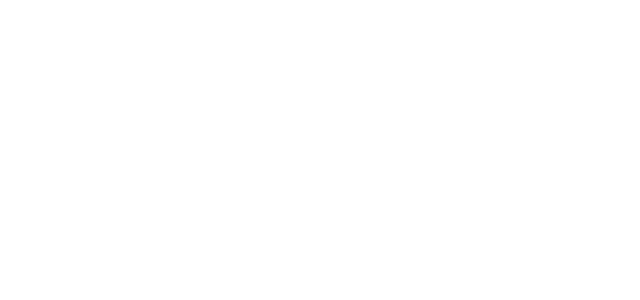
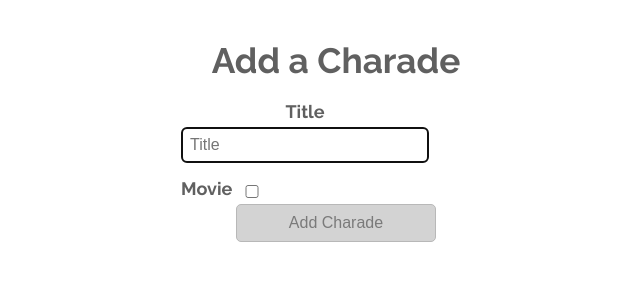
Before and after one commit to pablisch/charades, a React (Vite) app in the folder frontend/: page /add-charade in a window 1280 px wide. Before the commit this address had no page. Shown: the top 300 px of the page, without its empty margins (304-944 px from the left). Built offline with nearby package versions, Linux system fonts and the light colour scheme.

Commit message:
Format changes and added new charade form page.

```diff
--- a/frontend/src/App.css
+++ b/frontend/src/App.css
@@ -1,17 +1,7 @@
 #root {
-  max-width: 1280px;
   margin: 0 auto;
-  padding: 0 20px 40px;
   text-align: center;
-}
-
-.card {
-  display: flex;
-  align-items: center;
-  justify-content: center;
-  flex-direction: column;
-  padding: 2em;
-  height: 300px;
+  height: 100vh;
 }
 
 .read-the-docs {
--- a/frontend/src/App.jsx
+++ b/frontend/src/App.jsx
@@ -3,6 +3,7 @@
 import './App.css';
 import Navbar from './components/Navbar'
 import MainPage from './pages/MainPage';
+import AddCharadePage from './pages/AddCharadePage';
 
 import charadeSeedData from './data/charadeSeedData';
 
@@ -11,11 +12,6 @@
   const [charades, setCharades] = useState(charadeSeedData);
   const [charade, setCharade] = useState({});
   const [thisSessionCharades, setThisSessionCharades] = useState([]);
-
-
-
-
-
 
   // const handleFetchAllCharades = async () => {
   //   try {
@@ -26,8 +22,6 @@
   //     console.error('Error fetching all charades:', error);
   //   }
   // };
-
-
 
   console.log('charade:', charade);
 
@@ -43,20 +37,13 @@
             <MainPage charades={charades} charade={charade} setCharade={setCharade} thisSessionCharades={thisSessionCharades} setThisSessionCharades={setThisSessionCharades} />
           }
         />
-        {/* <Route
-          path='/:id'
+        <Route
+          path='/add-charade'
           element={
-            <SingleImagePage
-              selectedImage={selectedImage}
-              setSelectedImage={setSelectedImage}
-              setAvatar={setAvatar}
-              setUser={setUser}
-              imageData={imageData}
-              setImageData={setImageData}
-              setIsSideEffect={setIsSideEffect}
+            <AddCharadePage
             />
           }
-        /> */}
+        />
       </Routes>
       {/* <div className='card'>
         <p><strong>{charade.title}</strong></p>
--- /dev/null
+++ b/frontend/src/components/AddCharadeForm.css
@@ -0,0 +1,17 @@
+.format-checkbox {
+  display: flex;
+  align-items: center;
+}
+
+.format-checkbox label {
+  margin-right: 10px;
+}
+
+.format-checkbox input[type='checkbox'] {
+  background-color: aquamarine;
+  width: 20px;
+}
+
+.form-field {
+  width: 80%;
+}
--- /dev/null
+++ b/frontend/src/components/AddCharadeForm.jsx
@@ -0,0 +1,124 @@
+import { useState, useEffect, useRef } from 'react';
+import { useNavigate } from 'react-router-dom';
+// import PropTypes from 'prop-types';
+import InputField from './InputField';
+import axios from 'axios';
+import './Form.css';
+import baseUrl from '../utils/baseUrl';
+import Button from './Button';
+import ErrorMessage from './ErrorMessage';
+import './AddCharadeForm.css';
+
+const AddCharadeForm = () => {
+  const [title, setTitle] = useState('');
+  const [errorMessage, setErrorMessage] = useState('');
+  const [isMovie, setIsMovie] = useState(false);
+
+
+  const navigate = useNavigate();
+
+  const titleInputRef = useRef(null);
+
+  useEffect(() => {
+    document.title = 'Add Charade';
+    window.localStorage.clear();
+    if (titleInputRef.current) {
+      titleInputRef.current.focus();
+    }
+  }, []);
+
+  const handleSignUpSubmit = async (event) => {
+    event.preventDefault();
+
+    try {
+      const DbResponse = await axios.post(
+        `${baseUrl}/api/v1.0/charade/add`,
+        {
+          title,
+        },
+        {
+          headers: {
+            'Content-Type': 'application/json',
+          },
+        }
+      );
+
+      if (DbResponse.status === 201) {
+        const responseData = DbResponse.data;
+        console.log('responseData:', responseData);
+        clearForm();
+        navigate('/');
+      } else {
+        console.log('Something went wrong in handleSignUpSubmit');
+      }
+    } catch (error) {
+      console.error('Error in handleSignUpSubmit:', error);
+      console.log('error.response:', error.response.data.error);
+      setErrorMessage(error.response.data.error);
+    }
+  };
+
+  // Input field functions
+  const handleTitleChange = (event) => {
+    setTitle(event.target.value);
+  };
+
+  const handleMovieCheck = () => {
+    setIsMovie(!isMovie);
+  };
+
+  // const handleFileChange = (event) => {
+  //   const file = event.target.files[0];
+  //   console.log('file', file);
+  //   console.log('file name', file.name);
+  // };
+
+  const clearForm = () => {
+    setTitle('');
+  };
+
+  return (
+    <>
+      <main id='add-charade-form-container' className='form-container'>
+        <form
+          id='add-charade-form'
+          className='form'
+          onSubmit={handleSignUpSubmit}
+          noValidate>
+          <h1 id='add-charade-title' className='form-title'>
+            Add a Charade
+          </h1>
+          <InputField
+            id={'title-input'}
+            className='form-field'
+            value={title}
+            onChangeFunc={handleTitleChange}
+            ref={titleInputRef}>
+            Title
+          </InputField>
+
+          <div className='format-checkbox'>
+  <label htmlFor="movie-checkbox">Movie</label>
+  <input
+    id="movie-checkbox"
+    type='checkbox'
+    checked={isMovie}
+    onChange={handleMovieCheck}
+  />
+</div>
+          <Button
+            id='add-charade-submit-button'
+            disabled={title ? false : true}>
+            Add Charade
+          </Button>
+        </form>
+        {errorMessage && <ErrorMessage errorMessage={errorMessage} />}
+      </main>
+    </>
+  );
+};
+
+// AddCharadeForm.propTypes = {
+// };
+
+export default AddCharadeForm;
--- a/frontend/src/components/Format.css
+++ b/frontend/src/components/Format.css
@@ -3,4 +3,5 @@
   color: #fff;
   padding: 6px 12px;
   border-radius: 15px;
+  margin-top: 8px;
 }
--- a/frontend/src/index.css
+++ b/frontend/src/index.css
@@ -11,5 +11,4 @@
   font-size: 18px;
   background-color: #fff;
   color: #606060;
-  padding: 20px 30px;
 }
--- /dev/null
+++ b/frontend/src/pages/AddCharadePage.jsx
@@ -0,0 +1,16 @@
+import AddCharadeForm from '../components/AddCharadeForm';
+// import PropTypes from "prop-types";
+
+const Signup = () => {
+
+  return (
+    <div>
+      <AddCharadeForm  />
+    </div>
+  );
+};
+
+// Signup.propTypes = {
+// };
+
+export default Signup;
--- a/frontend/src/pages/MainPage.css
+++ b/frontend/src/pages/MainPage.css
@@ -1,7 +1,16 @@
+.card {
+  display: flex;
+  align-items: center;
+  justify-content: center;
+  flex-direction: column;
+  height: 65vh;
+  padding: 30px 25px;
+}
+
 .formats {
     display: flex;
+    flex-direction: column;
     width: 100%;
-    justify-content: space-around;
     align-items: center;
-    margin-top: 20px;
+    margin-top: 10px;
 }
--- /dev/null
+++ b/frontend/src/utils/baseUrl.js
@@ -0,0 +1,4 @@
+/* eslint-disable no-undef */
+export default process.env.NODE_ENV === 'deploy'
+  ? 'https://gallery-backend-n3lo.onrender.com'
+  : 'http://localhost:8080';
```
